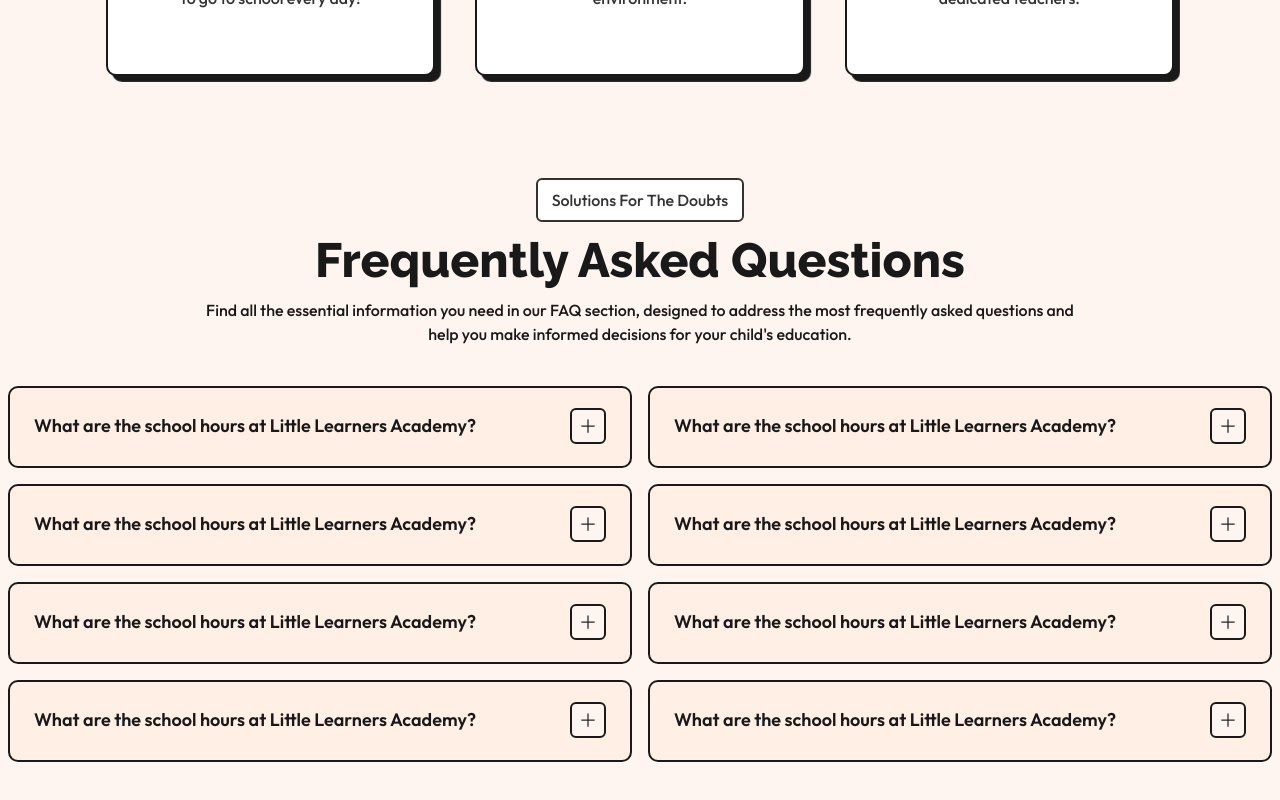
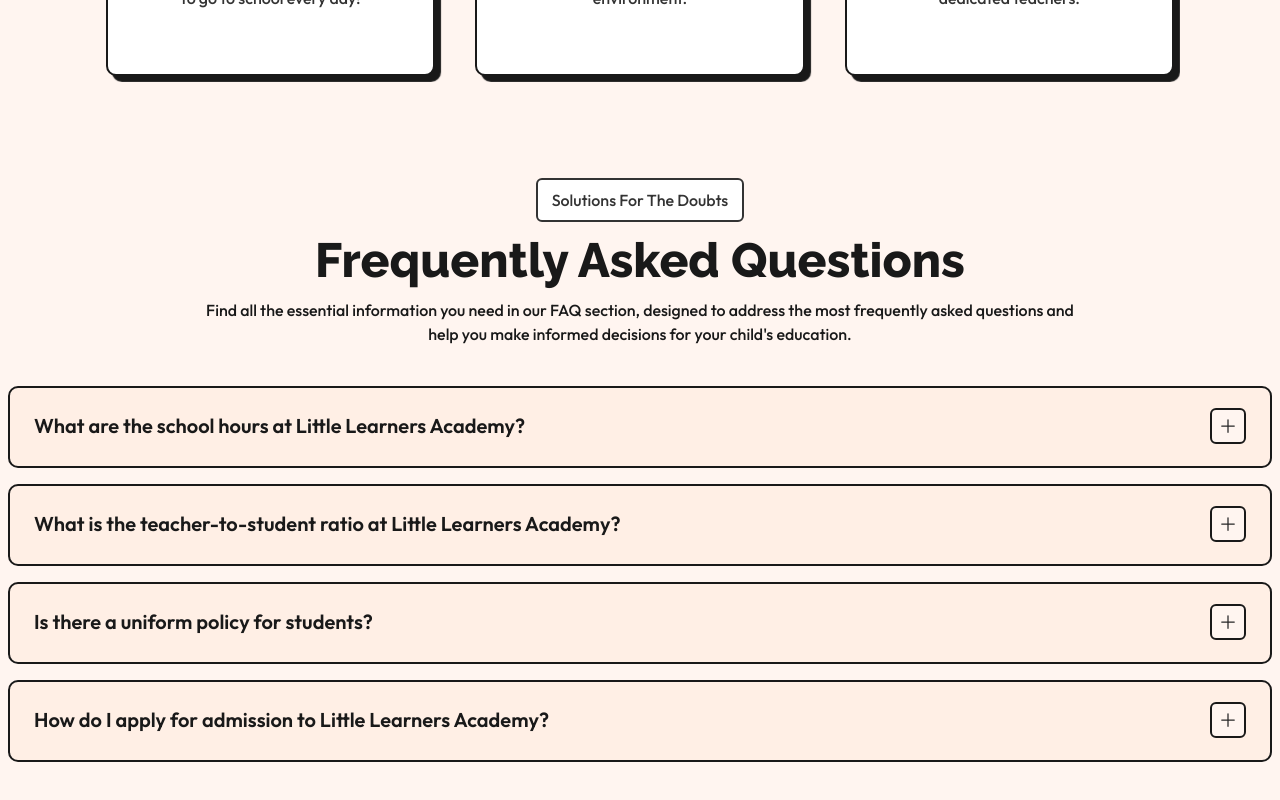
Before and after one commit to iabdwahab/little-learners, a Next.js app: page / in a window 1280 px wide. Shown: the part 2184-2984 px from the top of the page. Built offline with nearby package versions, Linux system fonts and the light colour scheme.

Commit message:
FAQsSection: Finishing Section.

```diff
--- a/app/components/faqs/FAQ.tsx
+++ b/app/components/faqs/FAQ.tsx
@@ -2,8 +2,9 @@
 
 import { useRef, useState } from "react";
 import IconContainer from "./IconContainer";
+import { FAQInterface } from "@/app/types/faqs";
 
-function FAQ() {
+function FAQ({ title, content }: FAQInterface) {
   const [isOpen, setIsOpen] = useState(false);
   const contentRef = useRef<HTMLDivElement>(null);
 
@@ -14,16 +15,14 @@ function FAQ() {
   return (
     <div className={`${isOpen ? "bg-white" : "bg-orange-95"} rounded-[10px] border-2`}>
       <button onClick={toggleFAQ} className="flex w-full items-center justify-between gap-[10px] px-6 py-5">
-        <h4 className="text-lg font-semibold">What are the school hours at Little Learners Academy?</h4>
+        <h4 className="text-left text-lg font-semibold lg:text-xl">{title}</h4>
         <IconContainer isOpen={isOpen} />
       </button>
 
       <hr className={`${isOpen ? "w-[calc(100%-60px)]" : "w-0"} bg-grey-15 mx-auto h-[2px] w-0 border-none duration-150`} />
 
       <div ref={contentRef} className={`overflow-hidden duration-300`} style={{ maxHeight: isOpen ? `${contentRef.current?.scrollHeight}px` : 0 }}>
-        <p className="px-6 pt-6 pb-[30px] font-medium">
-          Our school hours are from 8:00 AM to 3:00 PM, Monday to Friday. We also offer extended care options for parents who need early drop-off or late pick-up.
-        </p>
+        <p className="px-6 pt-6 pb-[30px] font-medium">{content}</p>
       </div>
     </div>
   );
--- a/app/components/faqs/Index.tsx
+++ b/app/components/faqs/Index.tsx
@@ -1,3 +1,4 @@
+import { faqsElements } from "@/app/data/faqsSection";
 import SectionHeading from "../section_heading/Index";
 import FAQ from "./FAQ";
 
@@ -12,19 +13,8 @@ function FAQsSection() {
         </SectionHeading.Description>
       </SectionHeading>
 
-      <div className="grid grid-cols-2 gap-4">
-        <div className="flex flex-col gap-4">
-          <FAQ />
-          <FAQ />
-          <FAQ />
-          <FAQ />
-        </div>
-        <div className="flex flex-col gap-4">
-          <FAQ />
-          <FAQ />
-          <FAQ />
-          <FAQ />
-        </div>
+      <div className="grid gap-4">
+        <div className="flex flex-col gap-4">{faqsElements}</div>
       </div>
     </section>
   );
--- /dev/null
+++ b/app/data/faqsSection.tsx
@@ -0,0 +1,30 @@
+import FAQ from "../components/faqs/FAQ";
+import { FAQInterface } from "../types/faqs";
+
+const faqs: FAQInterface[] = [
+  {
+    id: 1,
+    title: "What are the school hours at Little Learners Academy?",
+    content: "Our school hours are from 8:00 AM to 3:00 PM, Monday to Friday. We also offer extended care options for parents who need early drop-off or late pick-up.",
+  },
+  {
+    id: 2,
+    title: "What is the teacher-to-student ratio at Little Learners Academy?",
+    content:
+      "We maintain a low teacher-to-student ratio to ensure personalized attention for each child. Our typical ratio is 1 teacher for every 10 students in preschool and 1 teacher for every 15 students in kindergarten.",
+  },
+  {
+    id: 3,
+    title: "Is there a uniform policy for students?",
+    content:
+      "Yes, we have a uniform policy to promote a sense of community and equality among students. Our uniforms consist of a polo shirt with the school logo and khaki or navy pants or skirts. Details about the uniform can be found on our website.",
+  },
+  {
+    id: 4,
+    title: "How do I apply for admission to Little Learners Academy?",
+    content:
+      "To apply for admission, please visit our website and fill out the online application form. You can also schedule a tour of our facilities to learn more about our programs and meet our staff.",
+  },
+];
+
+export const faqsElements = faqs.map((faq) => <FAQ key={faq.id} {...faq} />);
--- /dev/null
+++ b/app/types/faqs.ts
@@ -0,0 +1,5 @@
+export interface FAQInterface {
+  id: number;
+  title: string;
+  content: string;
+}
```
